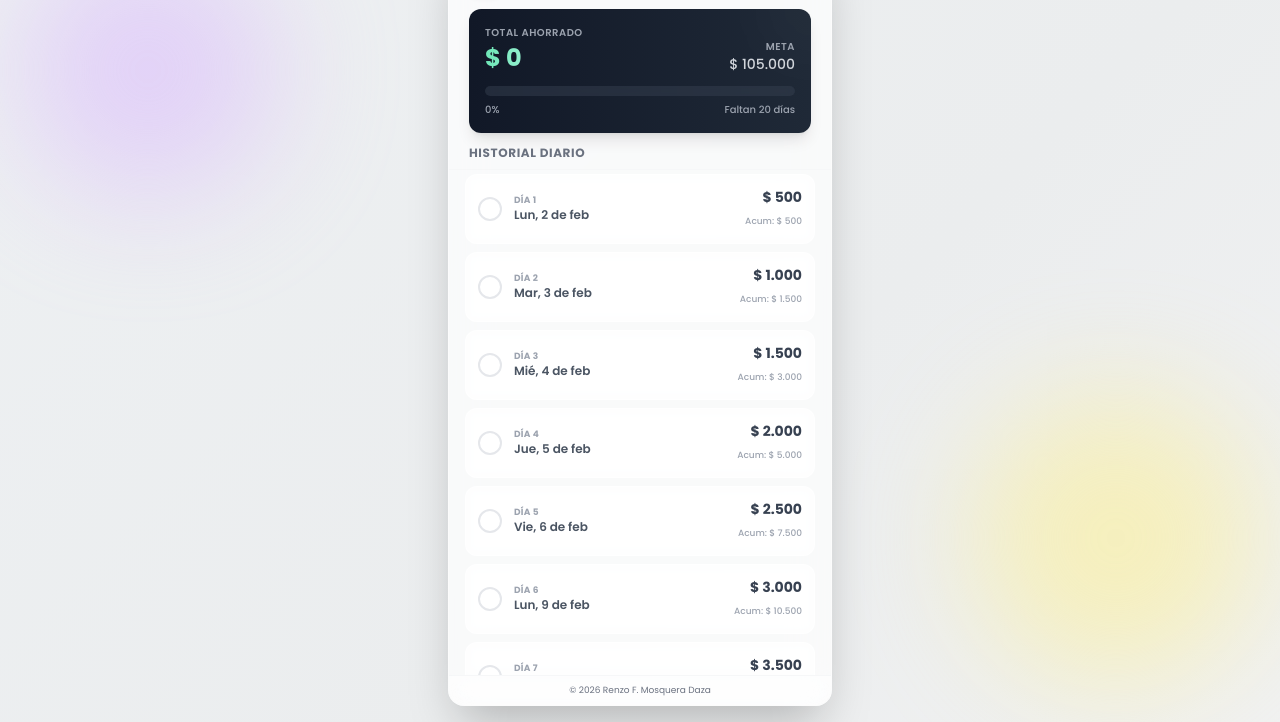
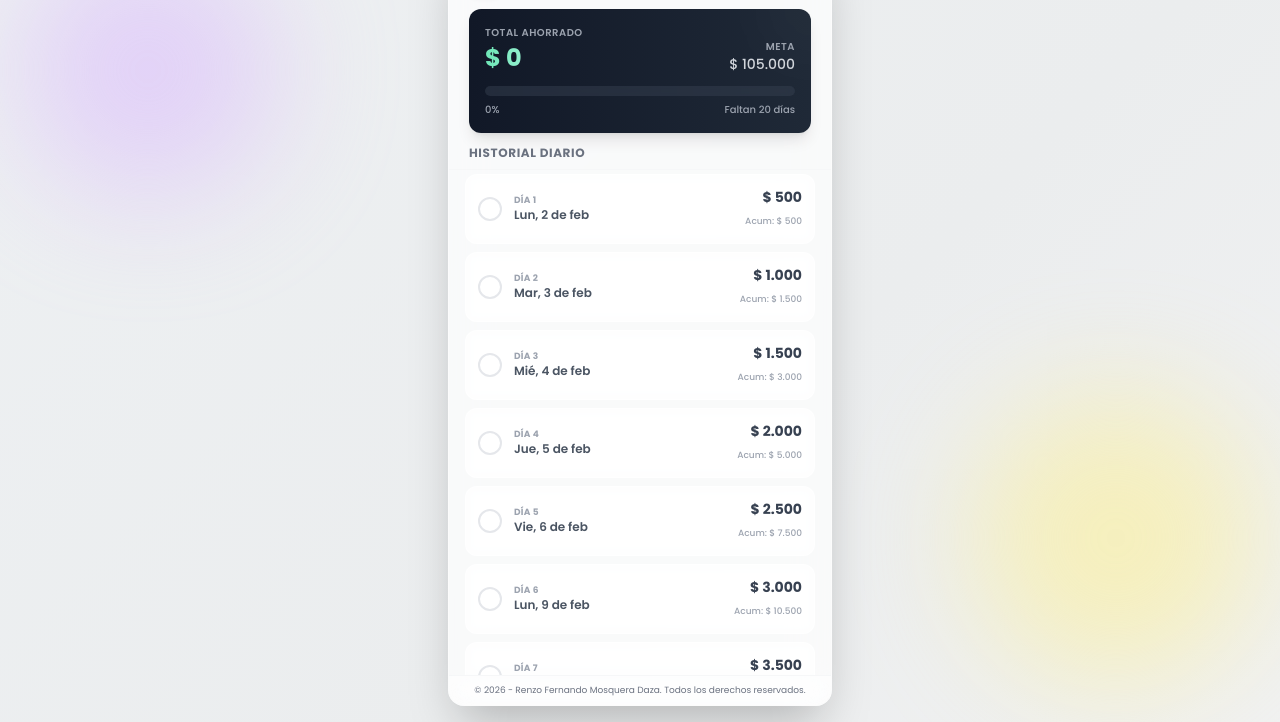
Before and after one commit to RenzoFernando/AhorroFlow, a plain HTML site: page index.html in a window 1280 px wide. Shown: the part 78-800 px from the top of the page. Drawn offline with nearby package versions, Linux system fonts and the light colour scheme.

Commit message:
Add .gitignore file and update footer copyright text in index.html

```diff
--- a/index.html
+++ b/index.html
@@ -79,7 +79,7 @@
 
     <!-- Footer Legal Minimalista -->
     <footer class="py-2 text-center border-t border-gray-200/30 bg-white/40 backdrop-blur-md text-[9px] text-gray-500">
-        <p>&copy; 2026 Renzo F. Mosquera Daza</p>
+        <p>&copy; 2026 - Renzo Fernando Mosquera Daza. Todos los derechos reservados.</p>
     </footer>
 
 </main>
```
Also changed, not shown: 1 other file.
